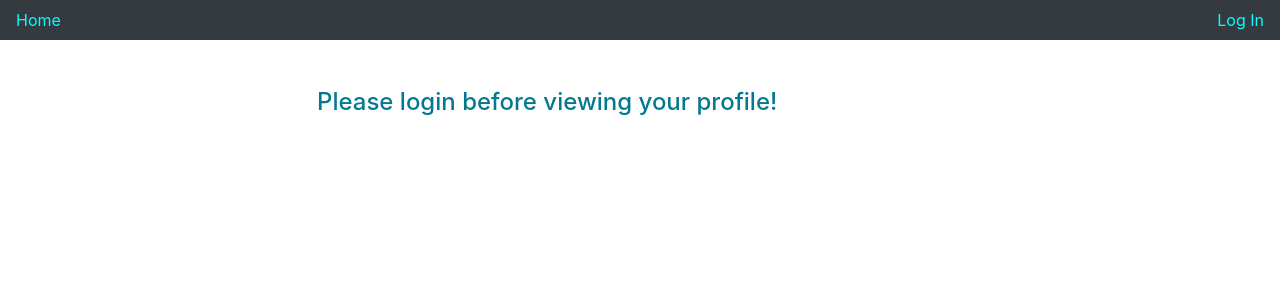
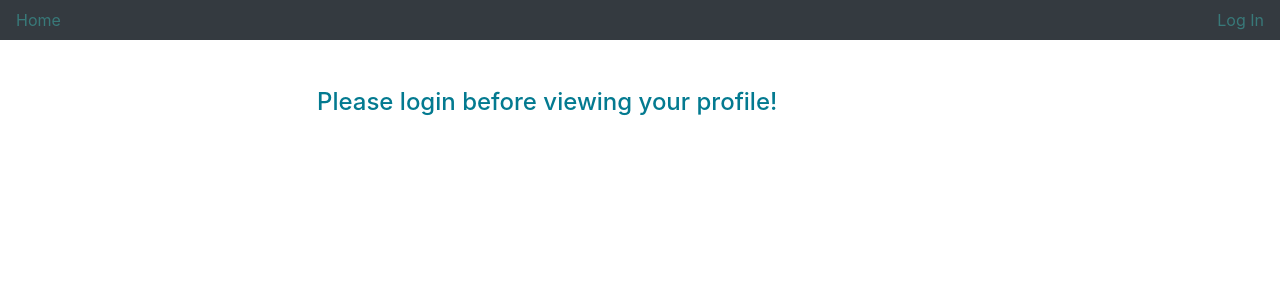
Before and after one commit to borjainglefernandez/3240-Study-Buddy-Project, a Django app: page /profile/ in a window 1280 px wide. Shown: the top 300 px of the page. Run offline with Django 3.2, Linux system fonts and the light colour scheme; parts of the project's set-up code (start-up, migrations or seed data) failed here and were passed over; some libraries are stand-ins or nearby versions.

Commit message:
Changed secondary and tertiary color

```diff
--- a/static/css/created.css
+++ b/static/css/created.css
@@ -1,6 +1,6 @@
 :root {
     --primary: #3b55ce;
-    --secondary: #00FFFF;
+    --secondary: #387979;
     --tertiary: #ffd700;
     --text: #037a90;
 }
```
